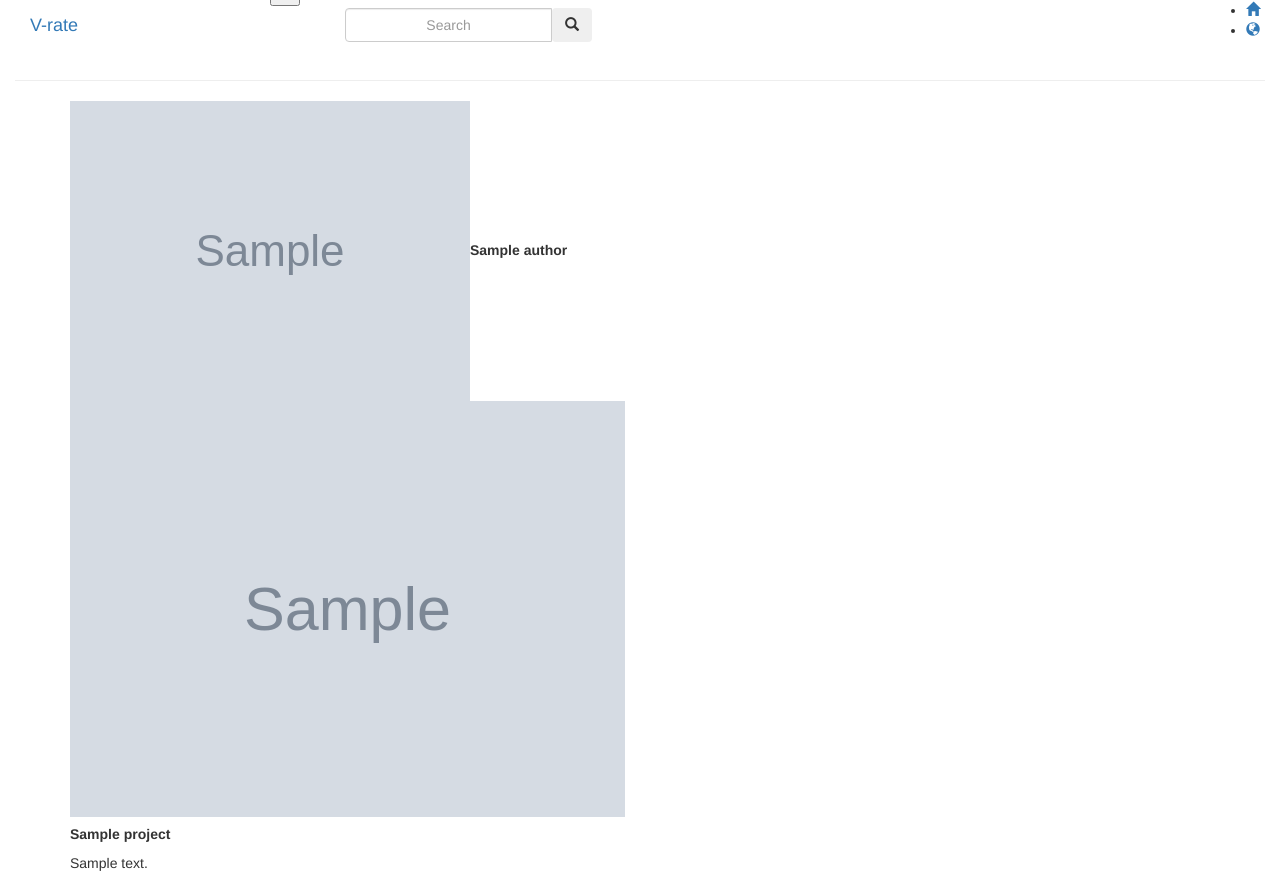
After one commit to Vector254/v-rate, a Django app: template v_rate/templates/project_detail.html in a window 1280 px wide. The commit adds this page. Run offline with Django 3.2, Linux system fonts and the light colour scheme; the template is opened without the code that fills it: most values are stand-ins (such as "Sample title", 1, 10 or a date in 2020); grey boxes marked "Sample" are stand-in pictures; some libraries are stand-ins or nearby versions.

Commit message:
create project details page

```diff
--- /dev/null
+++ b/v_rate/templates/project_detail.html
@@ -0,0 +1,40 @@
+{% extends 'base.html'%}
+{% load crispy_forms_tags %}
+{% block content %}
+
+
+{{block.super}}
+<style>
+  body{
+    margin-top: 60px;
+  }
+  .main-pic{
+    width: 100%;
+    height: 100%;
+  }
+  #comment-section{
+    padding: 10px;
+  }
+</style>
+<div class="container">
+  <div class="row">
+    <div class="col-md-6">
+<div class="card ">
+    <div class="card-header">
+      <img id="card-img" src="{{project.user.profile.profile_picture.url}}" alt=""><b>{{image.author.name}}</b>
+
+
+    </div>
+    <div class="card-body">
+        <img class="main-pic" src="{{project.image.url}}" alt="">
+
+      <h5 class="card-title"><b>{{project.name}}</b></h5>
+      <p class="card-text">{{project.description}}</p>
+      <!--likes section-->
+      </div>
+      </div>
+      </div>
+      </div>
+      </div>
+
+{% endblock %}
--- a/v_rate/templates/registration/login.html
+++ b/v_rate/templates/registration/login.html
@@ -1,4 +1,4 @@
-{%extends "base-no-nav.html"%}
+{%extends "base.html"%}
 {% load bootstrap3 %}
 {% block content %}
 <style>
--- a/v_rate/templates/registration/logout.html
+++ b/v_rate/templates/registration/logout.html
@@ -1,4 +1,4 @@
-{%extends "base-no-nav.html"%} {% load bootstrap3 %}
+{%extends "base.html"%} {% load bootstrap3 %}
 
 {% block content %}
 <style>
--- a/v_rate/templates/registration/registration_form.html
+++ b/v_rate/templates/registration/registration_form.html
@@ -1,4 +1,4 @@
-{%extends "base-no-nav.html"%} {% load bootstrap3 %}
+{%extends "base.html"%} {% load bootstrap3 %}
 {% load crispy_forms_tags %}
 {% block content %}
 <style>
--- a/v_rate/urls.py
+++ b/v_rate/urls.py
@@ -12,6 +12,8 @@ urlpatterns=[
     url('register/', views.register, name='register'),
     url('logout/', auth_views.LogoutView.as_view(template_name='registration/logout.html'), name='logout'),
     url('profile/', views.profile, name='profile'),
+    url(r'^search/', views.search_results, name='search'),
+    url(r'project/(\d+)',views.detail,name = 'detail'),
 
 ]
 if settings.DEBUG:
```
Also changed, not shown: v_rate/views.py (+10 -0 lines).
